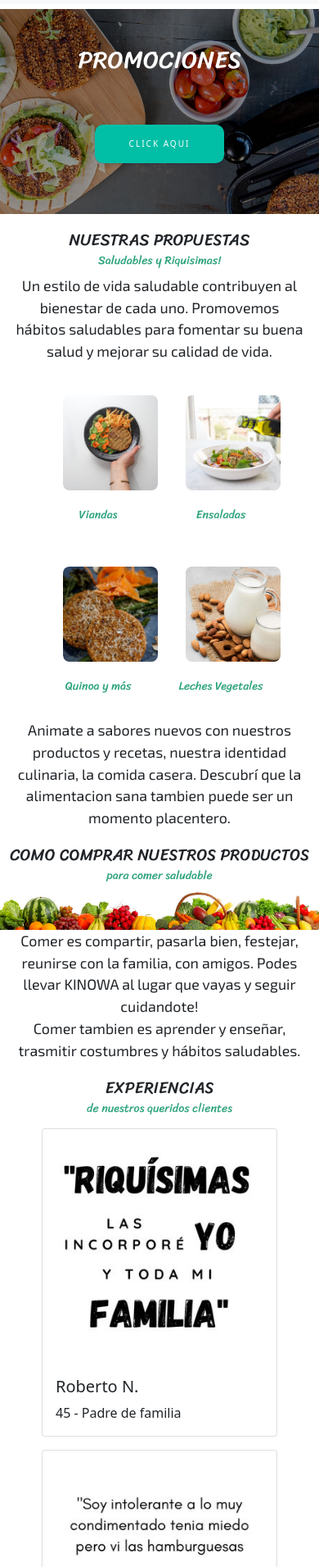
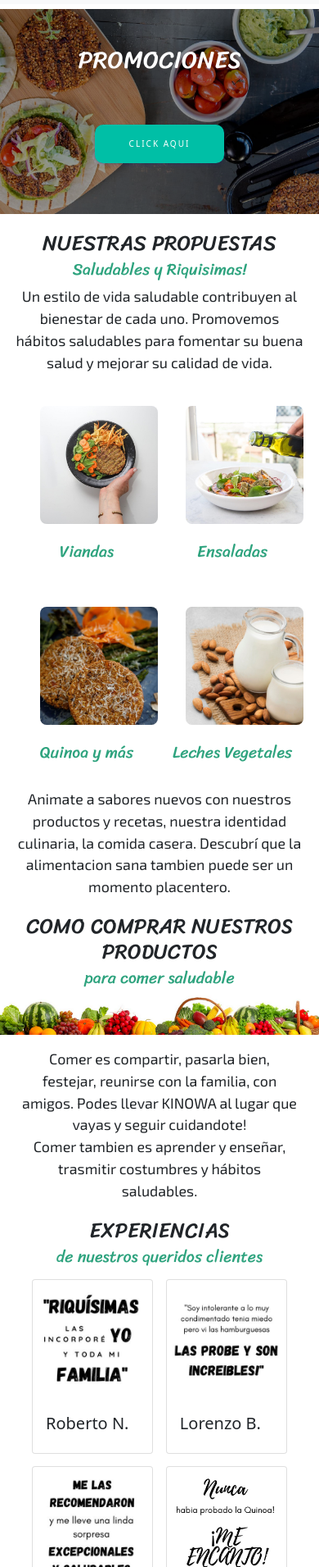
Before and after one commit to MaxiBarconte/PROYECTO_FINAL, a website: page index.html in a window 390 px wide. Shown: the part 89-2000 px from the top of the page at 82% size. Drawn offline with nearby package versions, Linux system fonts and the light colour scheme.

Commit message:
Modificaciones SizeFont @Media y margin

```diff
--- a/index.html
+++ b/index.html
@@ -12,7 +12,7 @@
 	<link rel="preconnect" href="https://fonts.gstatic.com" crossorigin>
 	<link href="https://fonts.googleapis.com/css2?family=Exo+2&family=Montserrat:wght@100&family=Sriracha&display=swap" rel="stylesheet">
 </head>
-<body class="grid-contenedor-padre">
+<body class="grid-contenedor-padre body-conteiner">
 
 	<section class="grid-item-hijo">
 		<header id="header" class="header__main">
@@ -37,27 +37,6 @@
 			</div>
 		</header>
 	</section>
-
-
-    <!-- header logo + nav -->
-
-	<!-- fin header logo + nav -->
-	<section class="grid-item-hijo">
-		<main>
-			<!-- carrusel de noticias -->
-			<article id="noticia" class="main__noticia-principal">
-				<div><p class="site__font--tituloNoticia">PROMOCIONES</p></div>
-				<div>
-					<form class="center">
-						<a href="https://www.facebook.com/" target="_blank">
-						<!-- <a href="https://www.facebook.com/kinowa.jujuy" target="_blank"> -->
-							<input type="button" class="btn" value="Click aqui">
-						</a>
-					</form>
-				</div>
-			</article>
-
-
 	<article id="navHamburguesa">
 		<nav class="navbar navbar-light bg-light fixed-top">
 		<div class="container-fluid">
@@ -84,6 +63,25 @@
 		</div>
 		</nav>
 	</article>
+
+
+    <!-- header logo + nav -->
+
+	<!-- fin header logo + nav -->
+	<section class="grid-item-hijo">
+		<main>
+			<!-- carrusel de noticias -->
+			<article id="noticia" class="main__noticia-principal">
+				<div><p class="site__font--tituloNoticia">PROMOCIONES</p></div>
+				<div>
+					<form class="center">
+						<a href="https://www.facebook.com/" target="_blank">
+						<!-- <a href="https://www.facebook.com/kinowa.jujuy" target="_blank"> -->
+							<input type="button" class="btn" value="Click aqui">
+						</a>
+					</form>
+				</div>
+			</article>
 			<!-- fin carrusel de noticias -->
 
 			<!-- articulos informativos -->
@@ -93,10 +91,10 @@
 					<h3 class="site__font--subtitulo">Saludables y Riquisimas!</h3>
 					<p class="site__font--cuerpo margin5">Un estilo de vida saludable contribuyen al bienestar de cada uno. Promovemos hábitos saludables para fomentar su buena salud y mejorar su calidad de vida.</p>
 					<div class="main__articulo__imagenes">
-						<div class="divto20"><img class="site__imagen__bordes prop_opacity_cursor prop" src="assets/prod/img_plato.jpg" alt="ImgPropuesta1"><h3 class="site__font--subtitulo">Viandas</h3> </div>
-						<div class="divto20"><img class="site__imagen__bordes prop_opacity_cursor prop" src="assets/prod/img_ensalada2.jpg" alt="ImgPropuesta2"><h3 class="site__font--subtitulo">Ensaladas</h3> </div>
-						<div class="divto20"><img class="site__imagen__bordes prop_opacity_cursor prop" src="assets/prod/img_hamburguesa.jpg" alt="ImgPropuesta3"><h3 class="site__font--subtitulo">Quinoa y más</h3> </div>
-						<div class="divto20"><img class="site__imagen__bordes prop_opacity_cursor prop" src="assets/prod/img_lechealmendras2.jpg" alt="ImgPropuesta4"><h3 class="site__font--subtitulo">Leches Vegetales</h3> </div>
+						<div class="divto15"><img class="site__imagen__bordes prop_opacity_cursor prop" src="assets/prod/img_plato.jpg" alt="ImgPropuesta1"><h3 class="site__font--subtitulo">Viandas</h3> </div>
+						<div class="divto15"><img class="site__imagen__bordes prop_opacity_cursor prop" src="assets/prod/img_ensalada2.jpg" alt="ImgPropuesta2"><h3 class="site__font--subtitulo">Ensaladas</h3> </div>
+						<div class="divto15"><img class="site__imagen__bordes prop_opacity_cursor prop" src="assets/prod/img_hamburguesa.jpg" alt="ImgPropuesta3"><h3 class="site__font--subtitulo">Quinoa y más</h3> </div>
+						<div class="divto15"><img class="site__imagen__bordes prop_opacity_cursor prop" src="assets/prod/img_lechealmendras2.jpg" alt="ImgPropuesta4"><h3 class="site__font--subtitulo">Leches Vegetales</h3> </div>
 					</div>
 					<p class="site__font--cuerpo margin5">Animate a sabores nuevos con nuestros productos y recetas, nuestra identidad culinaria, la comida casera. Descubrí que la alimentacion sana tambien puede ser un momento placentero.</p>
 				</article>
@@ -115,41 +113,41 @@
 					<h2 class="site__font--titulo">EXPERIENCIAS</h2>
 					<h3 class="site__font--subtitulo">de nuestros queridos clientes </h3>
 					<div class="main__articulo__imagenes">
-						<div class="card margin5" style="width: 18rem;">
+						<div class="card margin5 divto15" style="width: 18rem;">
 							<img class="padding5" src="assets/comentario1.jpg" class="card-img-top" alt="...">
 							<div class="card-body">
 								<h5 class="card-title">Roberto N.</h5>
-								<p class="card-text">45 - Padre de familia </p>
+								<!-- <p class="card-text">45 - Padre de familia </p> -->
 							</div>
 						</div>
 
-						<div class="card margin5" style="width: 18rem;">
+						<div class="card margin5 divto15" style="width: 18rem;">
 							<img class="padding5" src="assets/comentario2.jpg" class="card-img-top" alt="...">
 							<div class="card-body">
 								<h5 class="card-title">Lorenzo B.</h5>
-								<p class="card-text">25 - Asesor y estudiante de economia </p>
+								<!-- <p class="card-text">25 - Asesor y estudiante de economia </p> -->
 							</div>
 						</div>
 
-						<div class="card margin5" style="width: 18rem;">
+						<div class="card margin5 divto15" style="width: 18rem;">
 							<img class="padding5" src="assets/comentario3.jpg" class="card-img-top" alt="...">
 							<div class="card-body">
 								<h5 class="card-title">Roxana J.</h5>
-								<p class="card-text">29 Años - Personal Trainer </p>
+								<!-- <p class="card-text">29 Años - Personal Trainer </p> -->
 							</div>
 						</div>
-						<div class="card margin5" style="width: 18rem;">
+						<div class="card margin5 divto15" style="width: 18rem;">
 							<img class="padding5" src="assets/comentario4.jpg" class="card-img-top" alt="...">
 							<div class="card-body">
 								<h5 class="card-title">Alejandra D.</h5>
-								<p class="card-text">24 Años - Chef y estudiente de derecho </p>
+								<!-- <p class="card-text">24 Años - Chef y estudiente de derecho </p> -->
 							</div>
 						</div>
-						<div class="card margin5" style="width: 18rem;">
+						<div class="card margin5 divto15" style="width: 18rem;">
 							<img class="padding5" src="assets/comentario1.jpg" class="card-img-top" alt="...">
 							<div class="card-body">
 								<h5 class="card-title">Juan T.</h5>
-								<p class="card-text">Card con bootstrap, este msj se cambiara prox actualizacion Y todas las imagenes tendran el mismo diseño</p>
+								<!-- <p class="card-text">Card con bootstrap, este msj se cambiara prox actualizacion Y todas las imagenes tendran el mismo diseño</p> -->
 							</div>
 						</div>
 					</div>
@@ -197,7 +195,7 @@
 				</form>
 			</div>
 		</section>
-		<div class="padding15 footer__prop footer__hijo">
+		<div id="map" class="padding15 footer__prop footer__hijo">
 			<iframe src="https://www.google.com/maps/embed?pb=!1m18!1m12!1m3!1d3639.5652230215846!2d-65.30178084927576!3d-24.18697618429934!2m3!1f0!2f0!3f0!3m2!1i1024!2i768!4f13.1!3m3!1m2!1s0x941b0f43645d08b1%3A0xd23d3109983e1f9f!2sCentro%20Jujuy!5e0!3m2!1ses-419!2sar!4v1643770526360!5m2!1ses-419!2sar" width="300" height="225" style="border:0;" allowfullscreen="" loading="lazy"></iframe>
 		</div>
 	</footer>
--- a/scss/estilos.scss
+++ b/scss/estilos.scss
@@ -3,6 +3,26 @@
     margin:  0;
     padding: 0;
 }
+
+.grid-contenedor-padre{
+    display: grid;
+    grid-template-columns: 100%;
+    grid-template-rows: auto auto auto auto auto;
+    }
+    .grid-item-hijo {
+        border: 0px solid rgb(17, 47, 182);
+
+    }
+
+.body-conteriner{
+
+}
+
+
+
+
+
+
 #navHamburguesa{display: none;}
 
 .site__font{font-family: 'Sriracha', cursive;}
@@ -41,6 +61,7 @@
     font-family: 'Exo 2', sans-serif;
     text-align: center;
     padding: 2vh 2vw;
+    margin: 4%;
 }
 .site__font--tituloNoticia{
     display: flex;
@@ -99,7 +120,7 @@
     cursor: pointer;
     border-radius: 10px;
     border: 2px dashed #00BFA6;
-    box-shadow: rgba(50, 50, 93, 0.25) 0px 2px 5px -1px, rgba(0, 0, 0, 0.3) 0px 1px 3px -1px;
+    box-shadow: rgba(49, 49, 197, 0.25) 0px 2px 5px -1px, rgba(0, 0, 0, 0.3) 0px 1px 3px -1px;
     transition: .4s;
 
 }
@@ -210,7 +231,7 @@
     /* padding: 2%; */
 }
 .footer__clicktowhatsapp:hover{cursor: pointer;}
-.footer__align{text-align: center;align-items: center;}
+.footer__align{text-align: center;align-items: center; margin-bottom: 10%;}
 #newSubscription{margin: 10px;}
 
 #footer__gradient{
@@ -237,15 +258,7 @@
 }
 
 
-.grid-contenedor-padre{
-display: grid;
-grid-template-columns: 100%;
-grid-template-rows: auto auto auto auto auto;
-}
-.grid-item-hijo {
-    border: 0px solid rgb(17, 47, 182);
 
-}
 
 
 
@@ -257,15 +270,17 @@ grid-template-rows: auto auto auto auto auto;
     .header__logo{margin: 0 20px;max-width: 50vw;}
     .divto15{min-width: 38%;}
     .main__noticia-principal{min-height: 250px;}
-    .site__font--titulo{font-size: 20px;margin-top: 20px;}
-    .site__font--subtitulo{font-size: 14px;}
+    .site__font--titulo{font-size:calc(20px + 1.5vw);margin-top: 5%;}
+    .site__font--subtitulo{font-size:calc(14px + 1.5vw)}
     .site__font--subtitulo2{font-size: 10px;}
     .site__font--cuerpo{font-size:calc(12px + 1.5vw);padding: 0 10px;}
     .footer__font--cuerpo{font-size:calc(12px + 1vw);}
     .btn{font-size: 10px ;}
+    #map{display: none;}
+
 }
 @media (max-width: 1130px) {
-.footer__maps{display: none;}
+#map{display: none;}
 #navHamburguesa{display:inline;}
 #header{display: none;}
 #noticia{margin-top: 100px;}
```
Also changed, not shown: css/estilos.css. Lines whose indentation alone changed are shown as unchanged.
